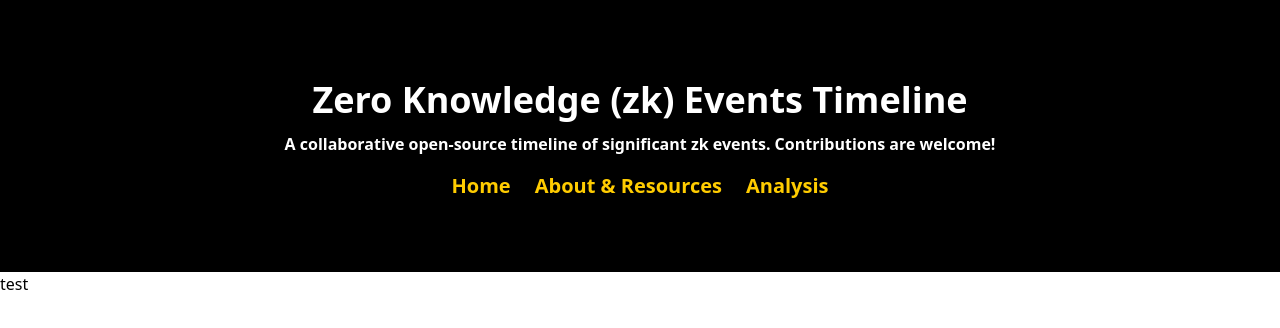
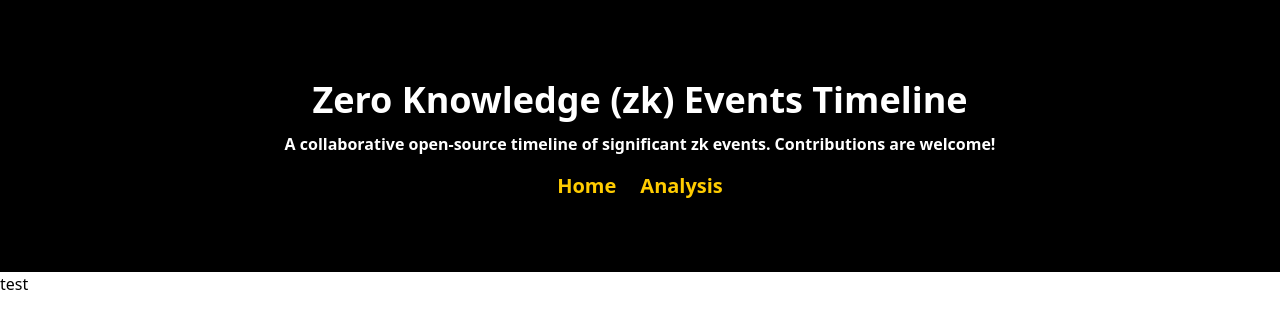
Before and after one commit to Violet-Bora-Lee/zk-timline-test, a Next.js app: page /about in a window 1280 px wide. Shown: the top 328 px of the page. Built offline with nearby package versions, Linux system fonts and the light colour scheme.

Commit message:
Refactor Menu component

```diff
--- a/components/Menu.tsx
+++ b/components/Menu.tsx
@@ -1,7 +1,12 @@
-import React from 'react'
-import Link from 'next/link'
+"use client";
+
+import React from 'react';
+import Link from 'next/link';
+import { usePathname } from 'next/navigation';
 
 export default function Menu() {
+  const pathname = usePathname();
+
   return (
     <section className="pt-20 pb-2 bg-black text-white" id="roadmap">
       <div className="container mx-auto px-4">
@@ -22,19 +27,28 @@ export default function Menu() {
             </span>
           </p>
           {/* Menu section */}
-          <div className="flex flex-col sm:flex-row justify-center mt-4 text-l md:text-xl text-customYellow font-semibold">
-            <Link href="/" className="btn btn-primary mb-4 sm:mb-0 sm:mr-6">
+          <div className="flex flex-col sm:flex-row justify-center items-center gap-4 sm:gap-6 mt-4 text-l md:text-xl text-customYellow font-semibold">
+            {/* Always show Home */}
+            <Link href="/" className="btn btn-primary">
               Home
             </Link>
-            <Link href="/about" className="btn btn-primary mb-4 sm:mb-0 sm:mr-6">
-              About & Resources
-            </Link>
-            <Link href="/analysis" className="btn btn-primary">
-              Analysis
-            </Link>
+
+            {/* Hide link if current path is /about */}
+            {pathname !== '/about' && (
+              <Link href="/about" className="btn btn-primary">
+                About & Resources
+              </Link>
+            )}
+
+            {/* Hide link if current path is /analysis */}
+            {pathname !== '/analysis' && (
+              <Link href="/analysis" className="btn btn-primary">
+                Analysis
+              </Link>
+            )}
           </div>
         </div>
       </div>
     </section>
-  )
+  );
 }
```
